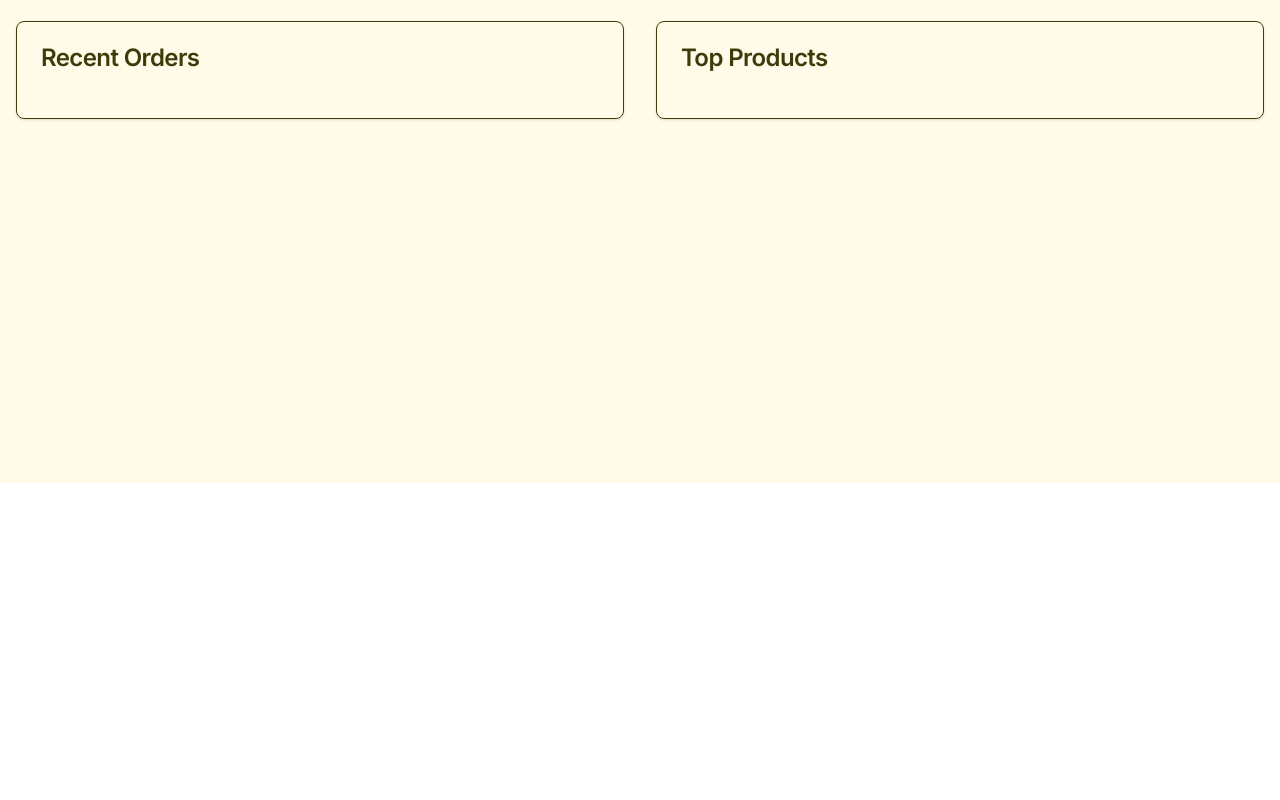
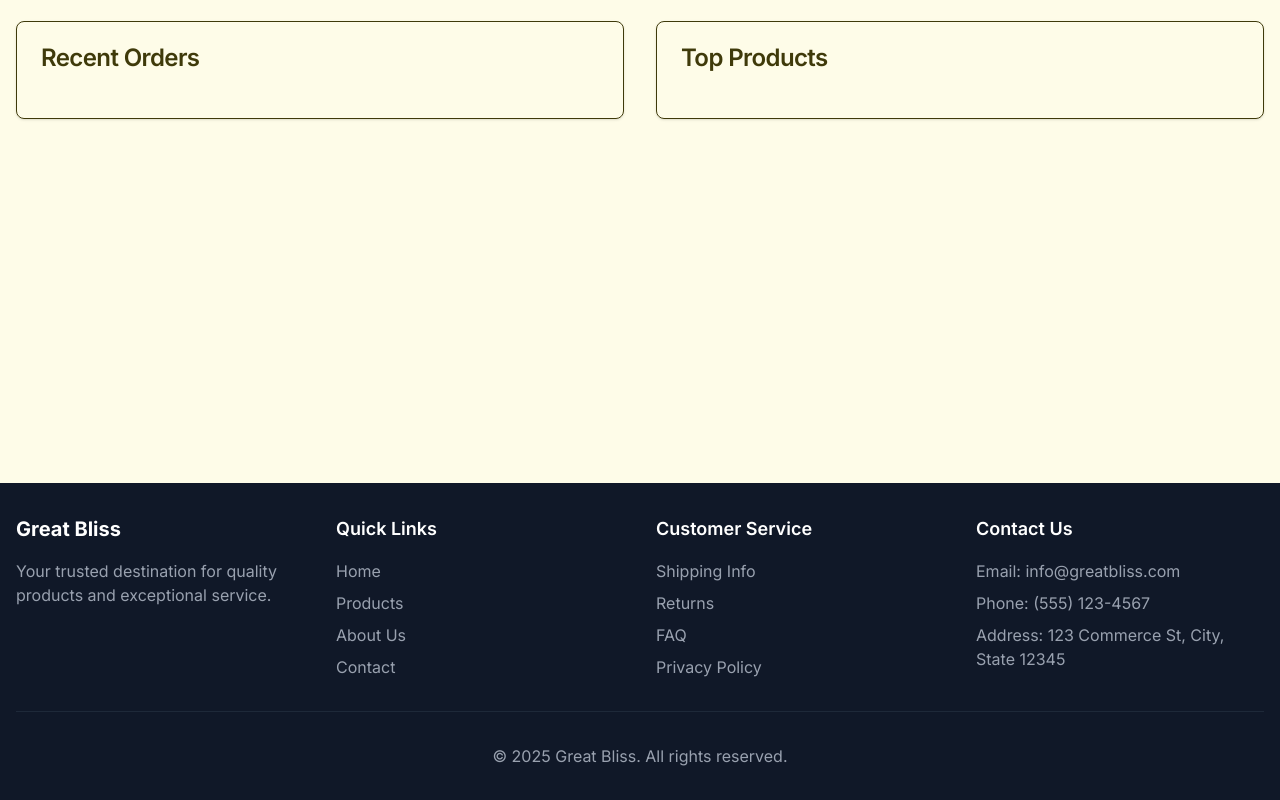
Before and after one commit to abdulquadirL/great-bliss, a Next.js app: page /admin in a window 1280 px wide. Shown: the part 317-1117 px from the top of the page. Before the commit the page ends 800 px from the top, so only its background shows below. Built offline with nearby package versions, Linux system fonts and the light colour scheme.

Commit message:
add button to slides

```diff
--- a/src/app/layout.tsx
+++ b/src/app/layout.tsx
@@ -1,8 +1,8 @@
-
 import type { Metadata } from "next";
 import { Inter } from "next/font/google";
 import "./globals.css";
 import Providers from "./Providers";
+import Footer from "@/components/Footer";
 
 const inter = Inter({ subsets: ["latin"] });
 
@@ -28,6 +28,7 @@ export default function RootLayout({
       <body className={inter.className}>
         <Providers>
           {children}
+          <Footer />
         </Providers>
       </body>
     </html>
--- /dev/null
+++ b/src/components/Footer.tsx
@@ -0,0 +1,106 @@
+"use client";
+import React from 'react';
+import Link from 'next/link';
+import { useState, useEffect } from 'react';
+
+
+
+const Footer: React.FC = () => {
+    const currentYear = new Date().getFullYear();
+    const [showScrollTop, setShowScrollTop] = useState(false);
+
+    useEffect(() => {
+        const handleScroll = () => {
+            setShowScrollTop(window.scrollY > 300);
+        };
+
+        window.addEventListener('scroll', handleScroll);
+        return () => window.removeEventListener('scroll', handleScroll);
+    }, []);
+
+    const scrollToTop = () => {
+        window.scrollTo({
+            top: 0,
+            behavior: 'smooth'
+        });
+    };
+
+    return (
+        <footer className="bg-gray-900 text-white py-8 relative">
+            {/* Scroll to top button */}
+            {showScrollTop && (
+                <button
+                    onClick={scrollToTop}
+                    className="fixed bottom-8 right-8 bg-gray-700 hover:bg-gray-600 text-white p-3 rounded-full shadow-lg transition-all duration-300"
+                    aria-label="Scroll to top"
+                >
+                    <svg
+                        className="w-6 h-6"
+                        fill="none"
+                        stroke="currentColor"
+                        viewBox="0 0 24 24"
+                    >
+                        <path
+                            strokeLinecap="round"
+                            strokeLinejoin="round"
+                            strokeWidth={2}
+                            d="M5 10l7-7m0 0l7 7m-7-7v18"
+                        />
+                    </svg>
+                </button>
+            )}
+
+            <div className="container mx-auto px-4">
+                <div className="grid grid-cols-1 md:grid-cols-4 gap-8">
+                    {/* Company Info */}
+                    <div>
+                        <h3 className="text-xl font-bold mb-4">Great Bliss</h3>
+                        <p className="text-gray-400">
+                            Your trusted destination for quality products and exceptional service.
+                        </p>
+                    </div>
+
+                    {/* Quick Links */}
+                    <div>
+                        <h4 className="text-lg font-semibold mb-4">Quick Links</h4>
+                        <ul className="space-y-2">
+                            <li><Link href="/" className="text-gray-400 hover:text-white">Home</Link></li>
+                            <li><Link href="/products" className="text-gray-400 hover:text-white">Products</Link></li>
+                            <li><Link href="/about" className="text-gray-400 hover:text-white">About Us</Link></li>
+                            <li><Link href="/contact" className="text-gray-400 hover:text-white">Contact</Link></li>
+                        </ul>
+                    </div>
+
+                    {/* Customer Service */}
+                    <div>
+                        <h4 className="text-lg font-semibold mb-4">Customer Service</h4>
+                        <ul className="space-y-2">
+                            <li><Link href="/shipping" className="text-gray-400 hover:text-white">Shipping Info</Link></li>
+                            <li><Link href="/returns" className="text-gray-400 hover:text-white">Returns</Link></li>
+                            <li><Link href="/faq" className="text-gray-400 hover:text-white">FAQ</Link></li>
+                            <li><Link href="/privacy" className="text-gray-400 hover:text-white">Privacy Policy</Link></li>
+                        </ul>
+                    </div>
+
+                    {/* Contact Info */}
+                    <div>
+                        <h4 className="text-lg font-semibold mb-4">Contact Us</h4>
+                        <div className="text-gray-400 space-y-2">
+                            <p>Email: info@greatbliss.com</p>
+                            <p>Phone: (555) 123-4567</p>
+                            <p>Address: 123 Commerce St, City, State 12345</p>
+                        </div>
+                    </div>
+                </div>
+
+                {/* Copyright */}
+                <div className="mt-8 pt-8 border-t border-gray-800 text-center text-gray-400">
+                    <p>&copy; {currentYear} Great Bliss. All rights reserved.</p>
+                </div>
+
+            </div>
+        </footer>
+    );
+};
+
+export default Footer;
--- a/src/components/Hero.tsx
+++ b/src/components/Hero.tsx
@@ -1,70 +1,3 @@
-// 'use client'
-
-// import { Button } from '@/components/ui/button'
-// import React from 'react'
-// import { Inter } from 'next/font/google'
-// const inter = Inter({ subsets: ['latin'] })
-
-// export default function Hero() {
-//   const scrollToProducts = () => {
-//     const productsSection = document.getElementById('products')
-//     if (productsSection) {
-//       productsSection.scrollIntoView({ behavior: 'smooth' })
-//     }
-//   }
-
-//   return (
-//     <section className="relative bg-gradient-to-r from-gray-50 to-yellow-300 py-20">
-//       <div className="container mx-auto px-4 text-center ">
-//         <h1 className="text-5xl md:text-6xl font-bold text-gray-900 mb-6">
-//           Premium Skincare for
-//           <span className="text-primary block"> Radiant Beauty</span>
-//         </h1>
-
-//         <p className="text-xl text-gray-600 mb-8 max-w-2xl mx-auto">
-//           Discover our collection of premium skincare products designed to nourish,
-//           protect, and enhance your natural beauty with scientifically-proven ingredients.
-//         </p>
-
-//         <div className="flex flex-col sm:flex-row gap-4 justify-center items-center">
-//           <Button size="lg" onClick={scrollToProducts} className="text-lg px-8 py-3">
-//             Shop Now
-//           </Button>
-//           <Button variant="outline" size="lg" className="text-lg px-8 py-3">
-//             Learn More
-//           </Button>
-//         </div>
-
-//         <div className="mt-16 grid grid-cols-1 md:grid-cols-3 gap-8">
-//           <div className="text-center">
-//             <div className="bg-white rounded-full w-16 h-16 flex items-center justify-center mx-auto mb-4 shadow-lg">
-//               <span className="text-2xl">🌿</span>
-//             </div>
-//             <h3 className="text-xl font-semibold mb-2">Natural Ingredients</h3>
-//             <p className="text-gray-600">Carefully selected natural and organic ingredients for healthy skin</p>
-//           </div>
-
-//           <div className="text-center">
-//             <div className="bg-white rounded-full w-16 h-16 flex items-center justify-center mx-auto mb-4 shadow-lg">
-//               <span className="text-2xl">🧪</span>
-//             </div>
-//             <h3 className="text-xl font-semibold mb-2">Scientifically Proven</h3>
-//             <p className="text-gray-600">Formulated with clinically tested ingredients for maximum effectiveness</p>
-//           </div>
-
-//           <div className="text-center">
-//             <div className="bg-white rounded-full w-16 h-16 flex items-center justify-center mx-auto mb-4 shadow-lg">
-//               <span className="text-2xl">✨</span>
-//             </div>
-//             <h3 className="text-xl font-semibold mb-2">Visible Results</h3>
-//             <p className="text-gray-600">Experience noticeable improvements in your skin's health and appearance</p>
-//           </div>
-//         </div>
-//       </div>
-//     </section>
-//   )
-// }
-
 'use client'
 
 import { Button } from '@/components/ui/button'
@@ -247,15 +180,17 @@ export default function Hero() {
                   quality={90}
                 />
               {/* Overlay with CTA */}
-              <div className='absolute inset-0 flex items-center justify-center bg-black/20'>
-                <Button
+              <div className='absolute inset-0 flex items-center justify-center bg-black/10'>
+                {/* <Button
                   size="lg"
                   onClick={scrollToProducts}
                   className='text-base md:text-lg px-6 md:px-8'
-                />
+                >
+                  View All
+                </Button> */}
               </div>
 
-              <Button size="lg" onClick={scrollToProducts} className="text-lg px-8">
+              <Button size="lg" onClick={scrollToProducts} className="text-sm text-white md:text-lg px-8 absolute bottom-14 md:bottom-12 left-2/3 -translate-x-1/2 border rounded-2xl bg-transparent hover:bg-primary/90">
                 Shop Now
               </Button>
             </motion.div>
```
